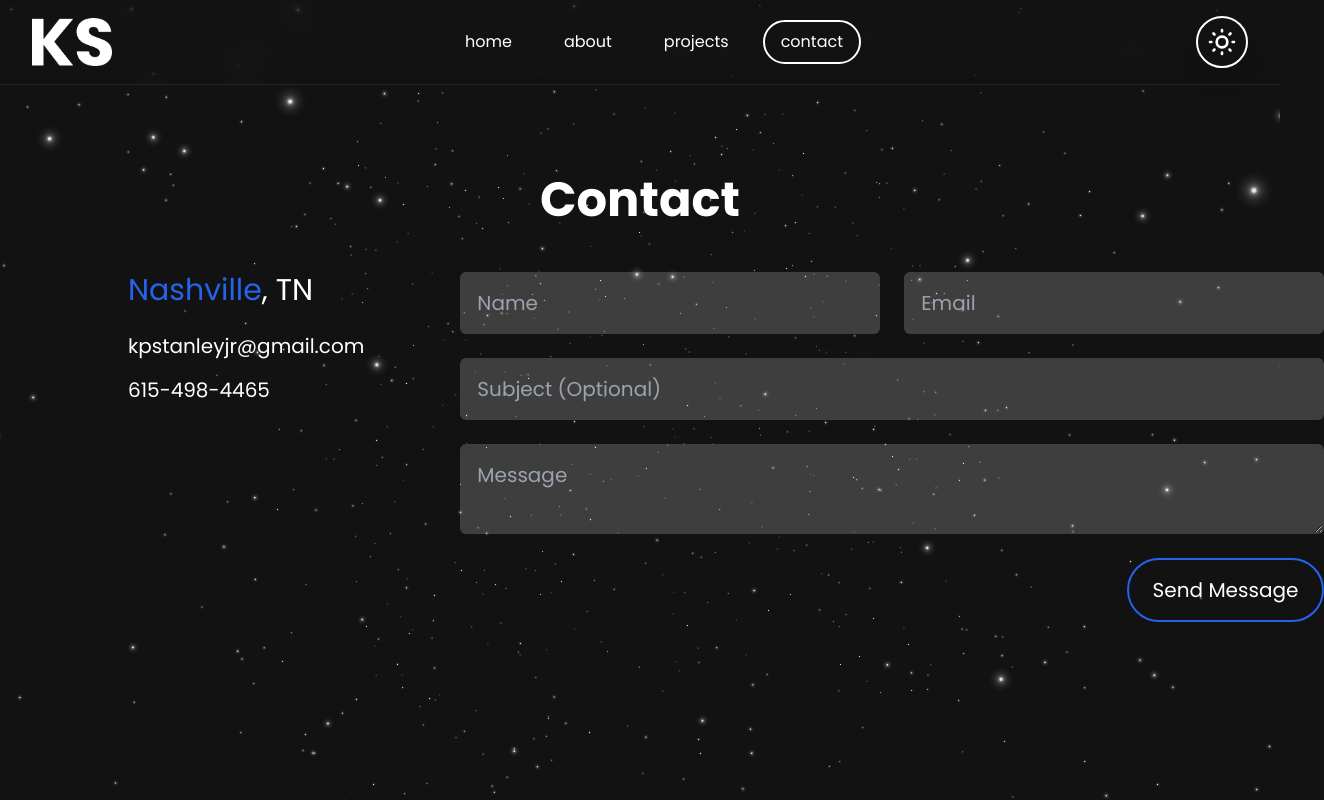
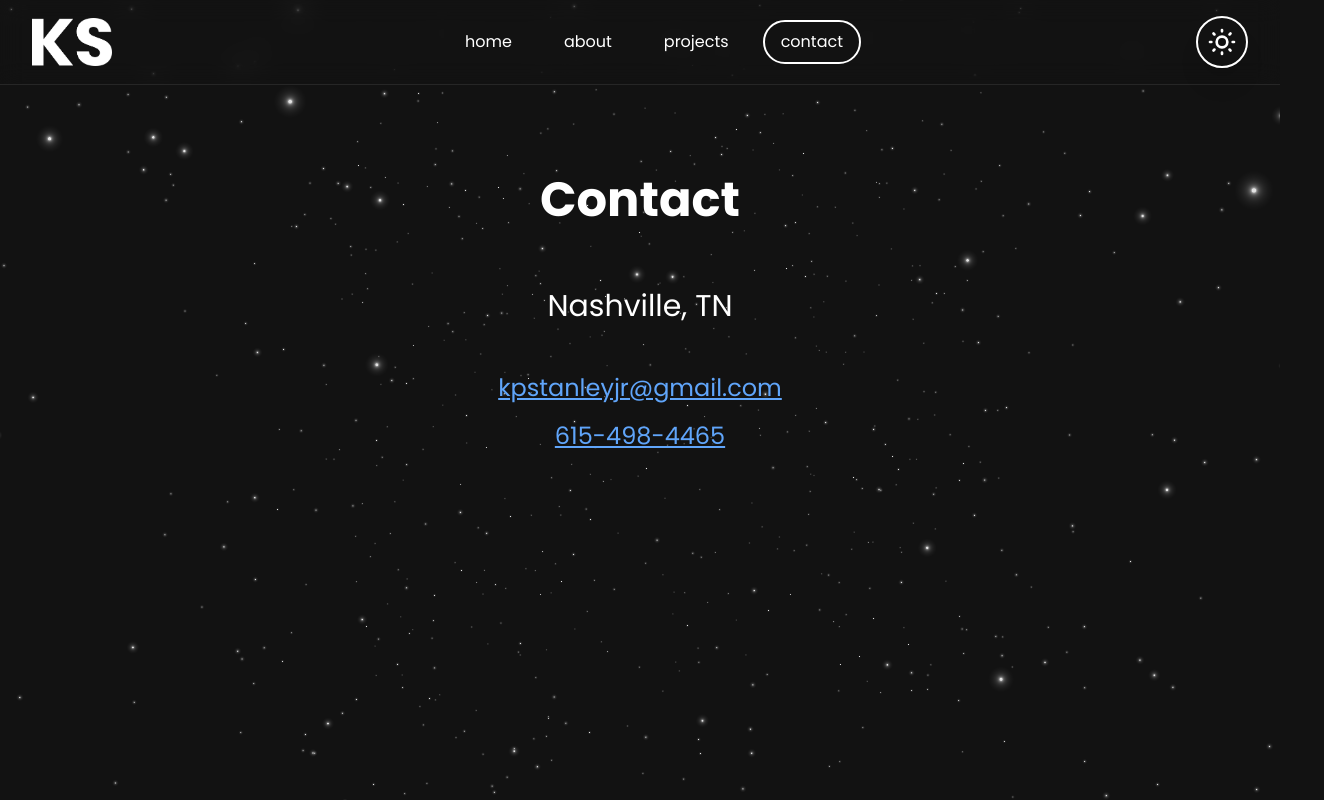
Before and after one commit to KennyStanleyJr/KennyStanleyJr, a Next.js app: page /contact in a window 1280 px wide. Shown: the whole page, 1324 px wide, since content can reach past the window. Built offline with nearby package versions, Linux system fonts and the light colour scheme.

Commit message:
Removed broken contact form and restyled page

```diff
--- a/src/pages/contact.tsx
+++ b/src/pages/contact.tsx
@@ -1,63 +1,63 @@
-import { type ChangeEvent, type FormEvent, useCallback, useState } from "react";
+// import { type ChangeEvent, type FormEvent, useCallback, useState } from "react";
 import { type NextPage } from "next";
 import { motion as m } from "framer-motion";
 
 const Contact: NextPage = () => {
-  const [details, setDetails] = useState({
-    name: '',
-    email: '',
-    subject: '',
-    message: '',
-  })
+  // const [details, setDetails] = useState({
+  //   name: '',
+  //   email: '',
+  //   subject: '',
+  //   message: '',
+  // })
 
-  const [state, setState] = useState<'idle' | 'sending' | 'error' | 'success'>('idle')
+  // const [state, setState] = useState<'idle' | 'sending' | 'error' | 'success'>('idle')
 
-  const handleChange = useCallback(
-    (e: ChangeEvent<HTMLInputElement | HTMLTextAreaElement>) => {
-      setDetails({ ...details, [e.target.id]: e.target.value })
-    },
-    [details, setDetails]
-  )
+  // const handleChange = useCallback(
+  //   (e: ChangeEvent<HTMLInputElement | HTMLTextAreaElement>) => {
+  //     setDetails({ ...details, [e.target.id]: e.target.value })
+  //   },
+  //   [details, setDetails]
+  // )
 
-  const handleSubmit = useCallback(
-    (e: FormEvent) => {
-      e.preventDefault()
-      console.log(details)
+  // const handleSubmit = useCallback(
+  //   (e: FormEvent) => {
+  //     e.preventDefault()
+  //     console.log(details)
 
-      setState('sending')
+  //     setState('sending')
 
-      const res = fetch("/api/contact", {
-        body: JSON.stringify({
-          email: details.email,
-          name: details.name,
-          subject: details.subject,
-          message: details.message,
-        }),
-        headers: {
-          "Content-Type": "application/json",
-        },
-        method: "POST",
-      }).then((res) => {
-        const data = res.json() as { error?: string, message?: string }
-        if (data.error) {
-          console.log(data.error);
-          setState('error')
-        } else {
-          setState('success')
-          setDetails({
-            name: '',
-            email: '',
-            subject: '',
-            message: '',
-          })
-        }
-      }).catch((err) => {
-        console.log(err);
-        setState('error')
-      })
-    },
-    [details]
-  )
+  //     const res = fetch("/api/contact", {
+  //       body: JSON.stringify({
+  //         email: details.email,
+  //         name: details.name,
+  //         subject: details.subject,
+  //         message: details.message,
+  //       }),
+  //       headers: {
+  //         "Content-Type": "application/json",
+  //       },
+  //       method: "POST",
+  //     }).then((res) => {
+  //       const data = res.json() as { error?: string, message?: string }
+  //       if (data.error) {
+  //         console.log(data.error);
+  //         setState('error')
+  //       } else {
+  //         setState('success')
+  //         setDetails({
+  //           name: '',
+  //           email: '',
+  //           subject: '',
+  //           message: '',
+  //         })
+  //       }
+  //     }).catch((err) => {
+  //       console.log(err);
+  //       setState('error')
+  //     })
+  //   },
+  //   [details]
+  // )
 
   return (
     <>
@@ -75,22 +75,22 @@ const Contact: NextPage = () => {
         `}
       </style>
     <m.div animate={{ opacity: 100 }} initial={{ opacity: 0 }} transition={{ duration: 0.5, ease: 'backOut' }} className="flex flex-col h-full justify-start">
-      <h3 className="text-4xl md:text-5xl font-bold text-center mb-12">
+        <h3 className="text-4xl md:text-5xl font-bold text-center mb-16">
         Contact
       </h3>
       <div className="lg:mx-auto max-w-5xl flex flex-col lg:flex-row justify-between gap-12 lg:gap-24">
 
-        <div className="flex flex-col gap-6 items-baseline">
-          <h1 className="text-xl md:text-3xl">
-            <span className="text-blue-600">Nashville</span>, TN
+          <div className="flex flex-col gap-12 items-baseline text-center">
+            <h1 className="text-2xl md:text-3xl w-full">
+              <span className=" text-white">Nashville</span>, TN
           </h1>
-          <div className="flex flex-col gap-4 text-md md:text-xl">
-            <a href="mailto:kpstanleyjr@gmail.com">kpstanleyjr@gmail.com</a>
-            <a href="tel:+1-615-498-4465">615-498-4465</a>
+            <div className="w-full flex flex-col gap-4 text-xl md:text-2xl text-blue-700 dark:text-blue-400">
+              <a href="mailto:kpstanleyjr@gmail.com" className="underline">kpstanleyjr@gmail.com</a>
+              <a href="tel:+1-615-498-4465" className="underline">615-498-4465</a>
           </div>
         </div>
 
-        <form
+          {/* <form
           onSubmit={handleSubmit}
           className="flex flex-col gap-4 md:gap-6 text-md md:text-lg lg:text-xl"
         >
@@ -151,7 +151,7 @@ const Contact: NextPage = () => {
                 {state === 'sending' ? <p className="animate-pulse">Sending...</p> : 'Send Message'}
             </button>
           </div>
-        </form>
+        </form> */}
 
       </div>
     </m.div>
```
